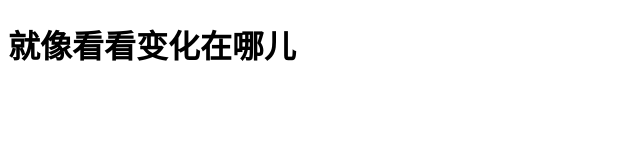
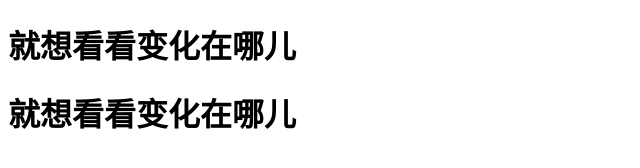
Before and after one commit to yang0406/movie, a plain HTML site: page index.html in a window 1280 px wide. Shown: the whole page, without its empty margins (0-640 px from the left). Drawn offline with Linux system fonts and the light colour scheme.

Commit message:
'又加了一个标签'

```diff
--- a/index.html
+++ b/index.html
@@ -8,6 +8,7 @@
     <link rel="apple-touch-icon-precomposed" sizes="144x144" href="http://36kr.com/apple-touch-icon-iphone4.png">
 </head>
 <body>
-    <h1>就像看看变化在哪儿</h1>
+    <h1>就想看看变化在哪儿</h1>
+    <h1>就想看看变化在哪儿</h1>
 </body>
 </html>
```
